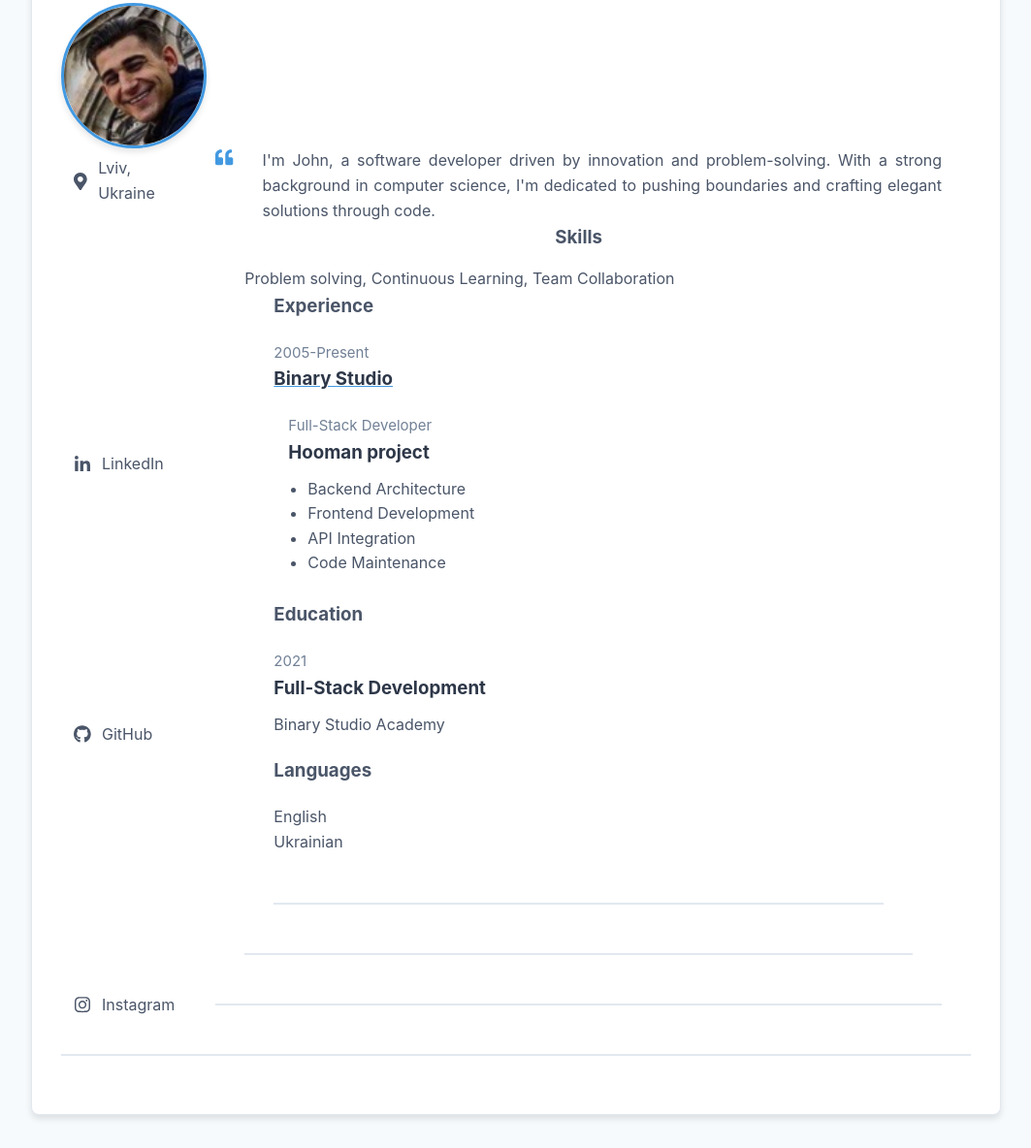
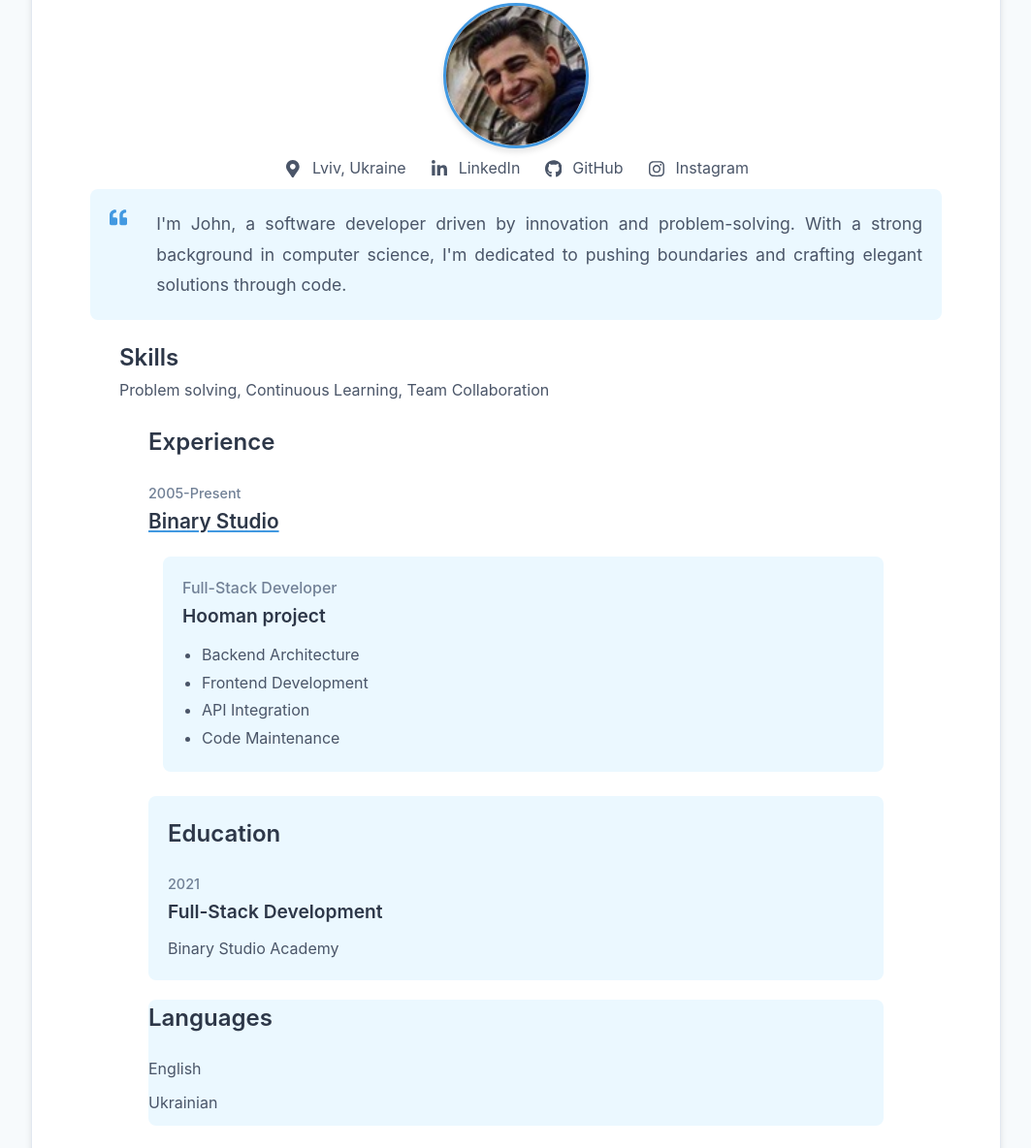
Before and after one commit to KudinKudin/homepage, a plain HTML site: page index.html in a window 1280 px wide. Shown: the part 267-1451 px from the top of the page at 97% size, without its empty margins (108-1171 px from the left). Drawn offline with Linux system fonts and the light colour scheme.

Commit message:
done styles 1st release before own info

```diff
--- a/index.html
+++ b/index.html
@@ -13,13 +13,14 @@
           <div class="resume__block">
             <h1 class="contact-info__header">John Smith</h1>
             <h3 class="contact-info__sub-header">Full-Stack Developer</h3>
-            <div class="contact-info__block contact-info__block--center">
+            <div class="contact-info__block">
               <img
                 class="contact-info__avatar"
                 src="assets/avatar.png"
                 alt="Avatar"
               />
             </div>
+
             <div class="contact_info_container fh">
               <div class="contact-info__block">
                 <a href="" rel="author" class="contact-info__item">
--- a/styles.css
+++ b/styles.css
@@ -30,7 +30,7 @@ body {
 
 .fh {
     display: flex;
-    flex-direction: row;
+    flex-direction: column;
     justify-content: space-between;
 }
 
@@ -101,8 +101,9 @@ body {
 
 .contact-info__block {
     display: flex;
-    flex-direction: column;
-    justify-content: space-between;
+    flex-direction: row;
+    justify-content: center;
+
 }
 
 .contact-info__block--center {
@@ -124,9 +125,6 @@ body {
     background-color: var(--hover-color);
 }
 
-.contact-info__item:not(:last-child) {
-    margin-bottom: 20px;
-}
 
 .contact-info__item-icon-wrapper {
     margin-right: 10px;
@@ -145,6 +143,8 @@ body {
 }
 
 .contact-info__avatar {
+    margin: 0 auto;
+    text-align: center;
     border-radius: 50%;
     width: 150px;
     height: 150px;
@@ -153,6 +153,7 @@ body {
     border-color: var(--text-decoration-color);
     box-shadow: 0 4px 6px rgba(0, 0, 0, 0.1);
     transition: transform 0.2s ease;
+
 }
 
 .contact-info__avatar:hover {
@@ -163,6 +164,10 @@ body {
  .intro {
     display: flex;
     justify-content: start;
+    background-color: var(--hover-color);
+    padding: 20px;
+    border-radius: 8px;
+    margin-bottom: 20px;
 }
 
 .intro__icon-wrapper {
@@ -184,17 +189,23 @@ body {
 .intro_text {
     color: var(--secondary-text-color);
     text-align: justify;
+    font-size: 1.1rem;
+    line-height: 1.8;
 }
-
+.skills {
+    margin-bottom: 20px;
+}
 .skills__header {
-    color: var(--secondary-text-color);
-    text-align: center;
-    margin-bottom: 15px;
+    color: var(--primary-text-color);
+    text-align: left;
+    font-size: 1.5rem;
+    font-weight: 600;
 }
 
 .skills__text {
     color: var(--secondary-text-color);
     text-align: justify;
+    line-height: 1.8;
 }
 
 /* Experience and additional info styles  */
@@ -205,9 +216,11 @@ body {
 }
 
 .experiences__header {
-    color: var(--secondary-text-color);
+    color: var(--primary-text-color);
     text-align: left;
     margin-bottom: 20px;
+    font-size: 1.5rem;
+    font-weight: 600;
 }
 
 .experiences__company-header-durability {
@@ -215,6 +228,9 @@ body {
     text-align: left;
     margin-bottom: 10px;
     font-size: 15px;
+    font-size: 0.9rem;
+    font-weight: 500;
+
 }
 
 .experiences__company-header-name {
@@ -223,29 +239,38 @@ body {
     text-decoration-line: underline;
     text-align: left;
     margin-bottom: 20px;
+    font-size: 1.3rem;
+    font-weight: 600;
 }
 
 .experiences__company-project {
     margin-left: 15px;
     margin-bottom: 25px;
+    padding: 20px;
+    background-color: var(--hover-color);
+    border-radius: 8px;
 }
 
 .experiences__company-project-role {
     color: var(--durability-text-color);
     text-align: left;
     margin-bottom: 10px;
-    font-size: 15px;
+    font-size: 1rem;
+    font-weight: 500;
 }
 
 .experiences__company-project-name {
     color: var(--primary-text-color);
     text-align: left;
     margin-bottom: 10px;
+    font-size: 1.2rem;
+    font-weight: 600;
 }
 
 .experiences__company-project-responsibilities {
     color: var(--secondary-text-color);
     padding-left: 20px;
+    line-height: 1.8;
 }
 
 .additional-info {
@@ -254,41 +279,57 @@ body {
 
 .additional-info__education {
     margin-bottom: 20px;
+    padding: 20px;
+    background-color: var(--hover-color);
+    border-radius: 8px;
 }
 
 .additional-info__education-header {
-    color: var(--secondary-text-color);
+    color: var(--primary-text-color);
     text-align: left;
     margin-bottom: 20px;
+    font-size: 1.5rem;
+    font-weight: 600;
 }
 
 .additional-info__education-university-durability {
     color: var(--durability-text-color);
     text-align: left;
     margin-bottom: 10px;
-    font-size: 15px;
+    font-size: 0.9rem;
+    font-weight: 500;
 }
 
 .additional-info__education-university-speciality {
     color: var(--primary-text-color);
     text-align: left;
     margin-bottom: 10px;
+    font-size: 1.2rem;
+    font-weight: 600;
 }
 
 .additional-info__education-university-name {
     color: var(--secondary-text-color);
+    font-size: 1rem;
 }
 
 .additional-info__languages {
     margin-bottom: 20px;
+    background-color: var(--hover-color);
+    border-radius: 8px;
+
 }
 
 .additional-info__languages-header {
-    color: var(--secondary-text-color);
+    color: var(--primary-text-color);
     text-align: left;
     margin-bottom: 20px;
+    font-size: 1.5rem;
+    font-weight: 600;
 }
 
 .additional-info__languages-item {
     color: var(--secondary-text-color);
+    margin-bottom: 10px;
+    font-size: 1rem;
 }
```
